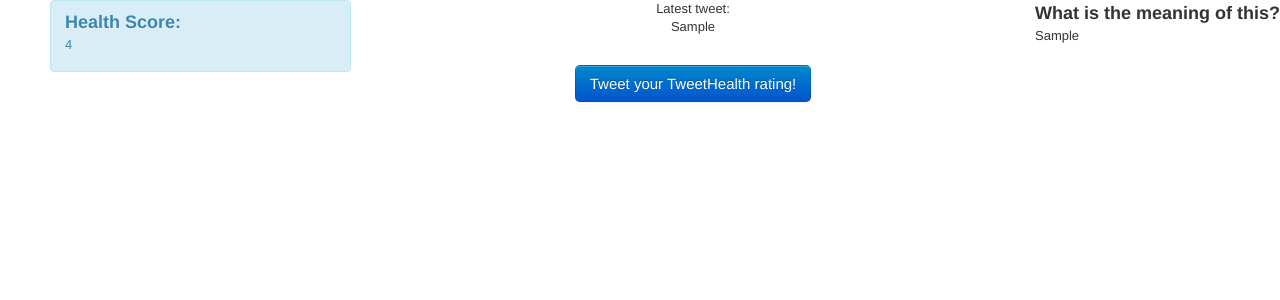
After one commit to gchaturvedi/tweethealth, a Django app: template tweethealth/templates/twitter_health_info.html in a window 1280 px wide. The commit adds this page. Shown: the top 300 px of the page. Run offline with Django 3.2, Linux system fonts and the light colour scheme; the template is opened without the code that fills it: most values are stand-ins (such as "Sample title", 1, 10 or a date in 2020).

Commit message:
Separating out template for twitter health info to look better in the browser and refactoring js out to a separate file

```diff
--- a/tweethealth/media/css/style.css
+++ b/tweethealth/media/css/style.css
@@ -1,5 +1,10 @@
 p.content {
     margin-top:50px;
+}
+
+h3.score-label {
+    float:left;
+    margin-left:200px;
 }
 
 img.spinner {
@@ -10,6 +15,9 @@ div .content-block {
     margin-top:55px;
 }
 
+div .latest-tweet-label {
+}
+
 div .waiting-block {
     width:60%;
     margin-left:auto;
@@ -18,23 +26,27 @@ div .waiting-block {
 }
 
 div .twitter-block {
-    width:70%;
+    width:100%;
     margin-left:auto;
     margin-right:auto;
     margin-top:30px;
+    height:40%;
 }
 
 div .tweet-score-box {
-    width:150px;
+    width:250px;
+    float:left;
+    margin-left:50px;
 }
 
 div .tweet-score-container {
-    float: left;
+    height:90px;
 }
 
 div .tweet-button-container {
-    margin-top:20%;
+    margin-top:30px;
 }
+
 div .meaning-block {
     float:right;
 }
--- a/tweethealth/templates/base.html
+++ b/tweethealth/templates/base.html
@@ -8,6 +8,7 @@
 {% block js %}
 <script src="/media/js/jquery-1.8.0.min.js" type="text/javascript"></script>
 <script src="/media/js/ajax_csrf.js" type="text/javascript"></script>
+<script src="/media/js/twitter.js" type="text/javascript"></script>
 {% endblock %}
 <title>{% block title %} TweetHealth {% endblock %}</title>
 </head>
--- /dev/null
+++ b/tweethealth/templates/twitter_health_info.html
@@ -0,0 +1,23 @@
+{% block css %}
+<link rel="stylesheet" type="text/css" href="/media/css/style.css">
+<link rel="stylesheet" type="text/css" href="/media/css/bootstrap.css">
+{% endblock %}
+<div class="tweet-score-container">
+		<div class="alert alert-info tweet-score-box">
+			<h3>Health Score:</h3><p class="tweet-score">{{health_rating}}</p>
+		</div>
+	<div class="meaning-block">
+	<h3>What is the meaning of this?</h3>
+	<p class="health-msg">{{health_msg}}</p>
+	</div>
+</div>
+<div class="tweet-button-container" align="center">
+<div class="latest-tweet-label">Latest tweet:
+<p class="latest-tweet">{% if latest_tweet %}{{latest_tweet}}{%else %}You have no tweets!{% endif %}</p>
+</div>
+<div>
+<a href="javascript:void(0);" onclick="postTweet('{{csrf_token}}');" style="margin-top:20px;" class="btn btn-primary btn-large">
+	Tweet your TweetHealth rating!
+</a>
+</div>
+</div>
```
Also changed, not shown: tweethealth/media/js/twitter.js (added, +61 -0 lines), tweethealth/templates/twitter_homepage.html (+3 -85 lines), tweethealth/views.py (+16 -4 lines).
